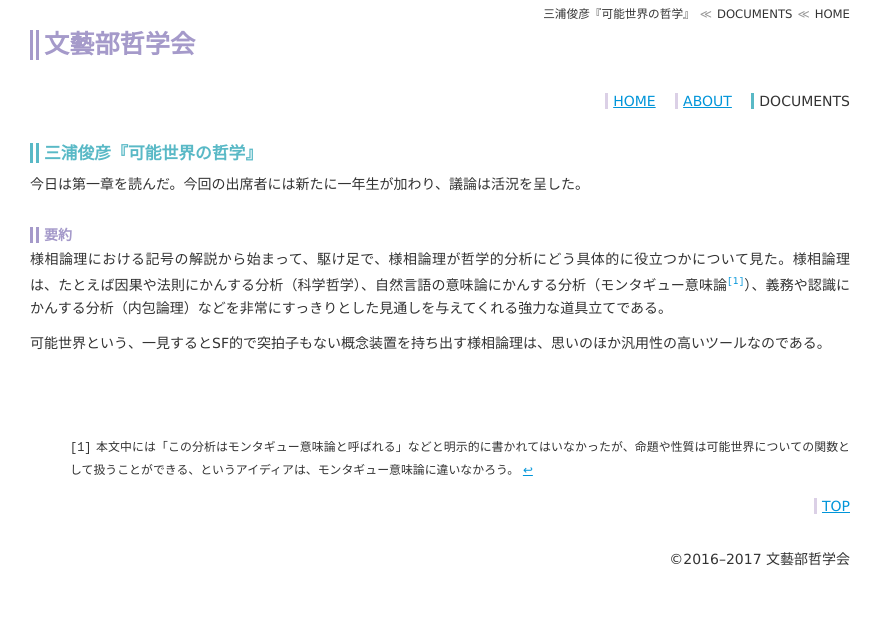
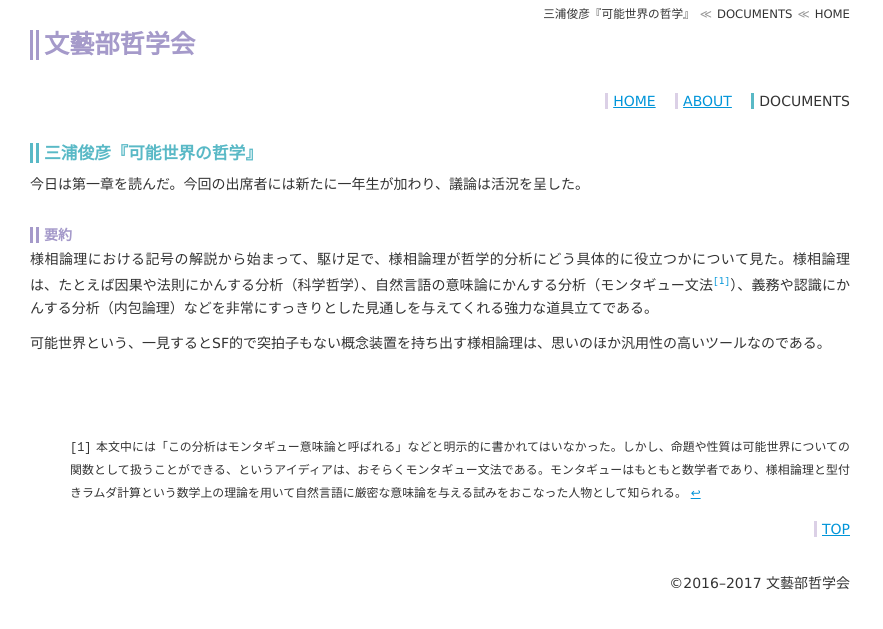
Before and after one commit to qdaibungei/philosophy, a Jekyll site: the page built from docs/_posts/2017-07-17-philo.md, in a window 1280 px wide. Shown: the top 629 px of the page, without its empty margins (0-883 px from the left). Built offline with Jekyll 4.4.1, drawn with Linux system fonts in a browser that asks for light colours.

Commit message:
modify post

```diff
--- a/docs/_posts/2017-07-17-philo.md
+++ b/docs/_posts/2017-07-17-philo.md
@@ -9,8 +9,8 @@ date:   2017-07-17
 
 
 ### 要約
-様相論理における記号の解説から始まって、駆け足で、様相論理が哲学的分析にどう具体的に役立つかについて見た。様相論理は、たとえば因果や法則にかんする分析（科学哲学）、自然言語の意味論にかんする分析（モンタギュー意味論[^1]）、義務や認識にかんする分析（内包論理）などを非常にすっきりとした見通しを与えてくれる強力な道具立てである。
+様相論理における記号の解説から始まって、駆け足で、様相論理が哲学的分析にどう具体的に役立つかについて見た。様相論理は、たとえば因果や法則にかんする分析（科学哲学）、自然言語の意味論にかんする分析（モンタギュー文法[^1]）、義務や認識にかんする分析（内包論理）などを非常にすっきりとした見通しを与えてくれる強力な道具立てである。
 
 可能世界という、一見するとSF的で突拍子もない概念装置を持ち出す様相論理は、思いのほか汎用性の高いツールなのである。
 
-[^1]: 本文中には「この分析はモンタギュー意味論と呼ばれる」などと明示的に書かれてはいなかったが、命題や性質は可能世界についての関数として扱うことができる、というアイディアは、モンタギュー意味論に違いなかろう。
+[^1]: 本文中には「この分析はモンタギュー意味論と呼ばれる」などと明示的に書かれてはいなかった。しかし、命題や性質は可能世界についての関数として扱うことができる、というアイディアは、おそらくモンタギュー文法である。モンタギューはもともと数学者であり、様相論理と型付きラムダ計算という数学上の理論を用いて自然言語に厳密な意味論を与える試みをおこなった人物として知られる。
```
